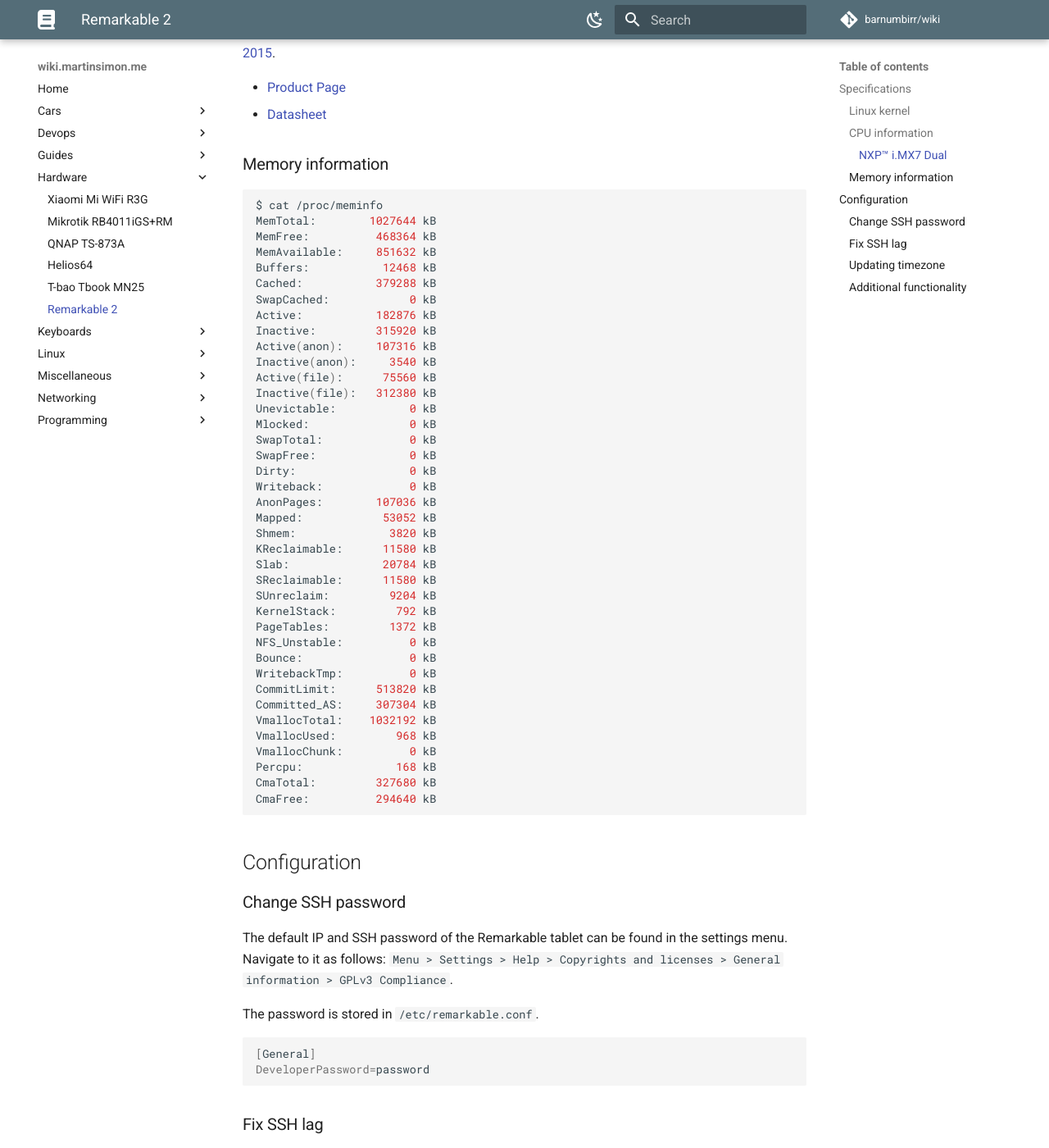
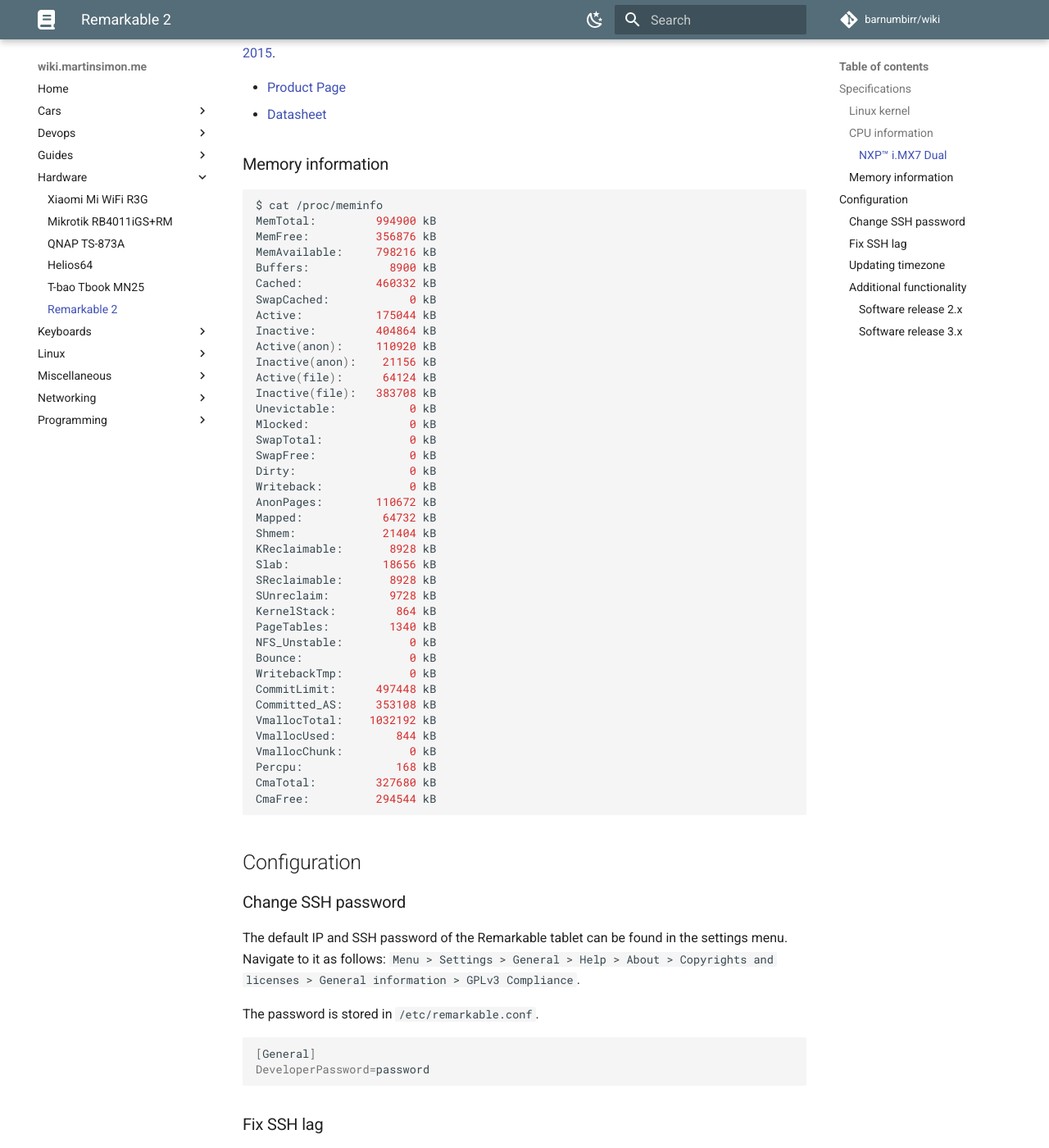
Before and after one commit to barnumbirr/wiki, an MkDocs documentation site: the page built from docs/hardware/remarkable2.md, in a window 1280 px wide and 1400 px high, scrolled down 732 px. Shown: the whole window at 82% size. Built offline with MkDocs 1.6.1 and Material for MkDocs 9.7.7, drawn with Linux system fonts in a browser that asks for light colours; comment, search, counter and statistics services are not loaded; some of the changed text lies outside the part shown.

Commit message:
update Remarkable 2

````diff
--- a/docs/hardware/remarkable2.md
+++ b/docs/hardware/remarkable2.md
@@ -10,11 +10,11 @@
 
 ### Linux kernel
 
-Running [`Software release 2.15`](https://support.remarkable.com/hc/en-us/sections/115001534689-Software-releases).
+Running [`Software release 3.9`](https://support.remarkable.com/hc/en-us/sections/115001534689-Software-releases).
 
 ```bash
 $ uname -a
-Linux reMarkable 5.4.70-v1.2.5-rm11x #1 SMP PREEMPT Sun Oct 23 20:48:32 UTC 2022 armv7l GNU/Linux
+Linux reMarkable 5.4.70-v1.3.4-rm11x #1 SMP PREEMPT Wed Mar 15 06:06:44 UTC 2023 armv7l GNU/Linux
 ```
 
 ??? "Older versions"
@@ -74,44 +74,44 @@
 
 ```bash
 $ cat /proc/meminfo
-MemTotal:        1027644 kB
-MemFree:          468364 kB
-MemAvailable:     851632 kB
-Buffers:           12468 kB
-Cached:           379288 kB
+MemTotal:         994900 kB
+MemFree:          356876 kB
+MemAvailable:     798216 kB
+Buffers:            8900 kB
+Cached:           460332 kB
 SwapCached:            0 kB
-Active:           182876 kB
-Inactive:         315920 kB
-Active(anon):     107316 kB
-Inactive(anon):     3540 kB
-Active(file):      75560 kB
-Inactive(file):   312380 kB
+Active:           175044 kB
+Inactive:         404864 kB
+Active(anon):     110920 kB
+Inactive(anon):    21156 kB
+Active(file):      64124 kB
+Inactive(file):   383708 kB
 Unevictable:           0 kB
 Mlocked:               0 kB
 SwapTotal:             0 kB
 SwapFree:              0 kB
 Dirty:                 0 kB
 Writeback:             0 kB
-AnonPages:        107036 kB
-Mapped:            53052 kB
-Shmem:              3820 kB
-KReclaimable:      11580 kB
-Slab:              20784 kB
-SReclaimable:      11580 kB
-SUnreclaim:         9204 kB
-KernelStack:         792 kB
-PageTables:         1372 kB
+AnonPages:        110672 kB
+Mapped:            64732 kB
+Shmem:             21404 kB
+KReclaimable:       8928 kB
+Slab:              18656 kB
+SReclaimable:       8928 kB
+SUnreclaim:         9728 kB
+KernelStack:         864 kB
+PageTables:         1340 kB
 NFS_Unstable:          0 kB
 Bounce:                0 kB
 WritebackTmp:          0 kB
-CommitLimit:      513820 kB
-Committed_AS:     307304 kB
+CommitLimit:      497448 kB
+Committed_AS:     353108 kB
 VmallocTotal:    1032192 kB
-VmallocUsed:         968 kB
+VmallocUsed:         844 kB
 VmallocChunk:          0 kB
 Percpu:              168 kB
 CmaTotal:         327680 kB
-CmaFree:          294640 kB
+CmaFree:          294544 kB
 ```
 
 ## Configuration
@@ -120,8 +120,8 @@
 
 The default IP and SSH password of the Remarkable tablet can be found in the
 settings menu.
-Navigate to it as follows: `Menu > Settings > Help > Copyrights and licenses >
-General information > GPLv3 Compliance`.
+Navigate to it as follows: `Menu > Settings > General > Help > About >
+Copyrights and licenses > General information > GPLv3 Compliance`.
 
 The password is stored in `/etc/remarkable.conf`.
 
@@ -154,7 +154,14 @@
 
 ### Additional functionality
 
+#### Software release 2.x
+
 [remarkable-hacks](https://github.com/ddvk/remarkable-hacks) adds a [literal
 metric ton of
 additional features](https://github.com/ddvk/remarkable-hacks#quick-doc) to the
 Remarkable. Follow the installation instructions in the project's README.
+
+#### Software release 3.x
+
+[rm-hacks](https://github.com/mb1986/rm-hacks) seems to be the spiritual
+successor to remarkable-hacks on software 3.x+.
````
